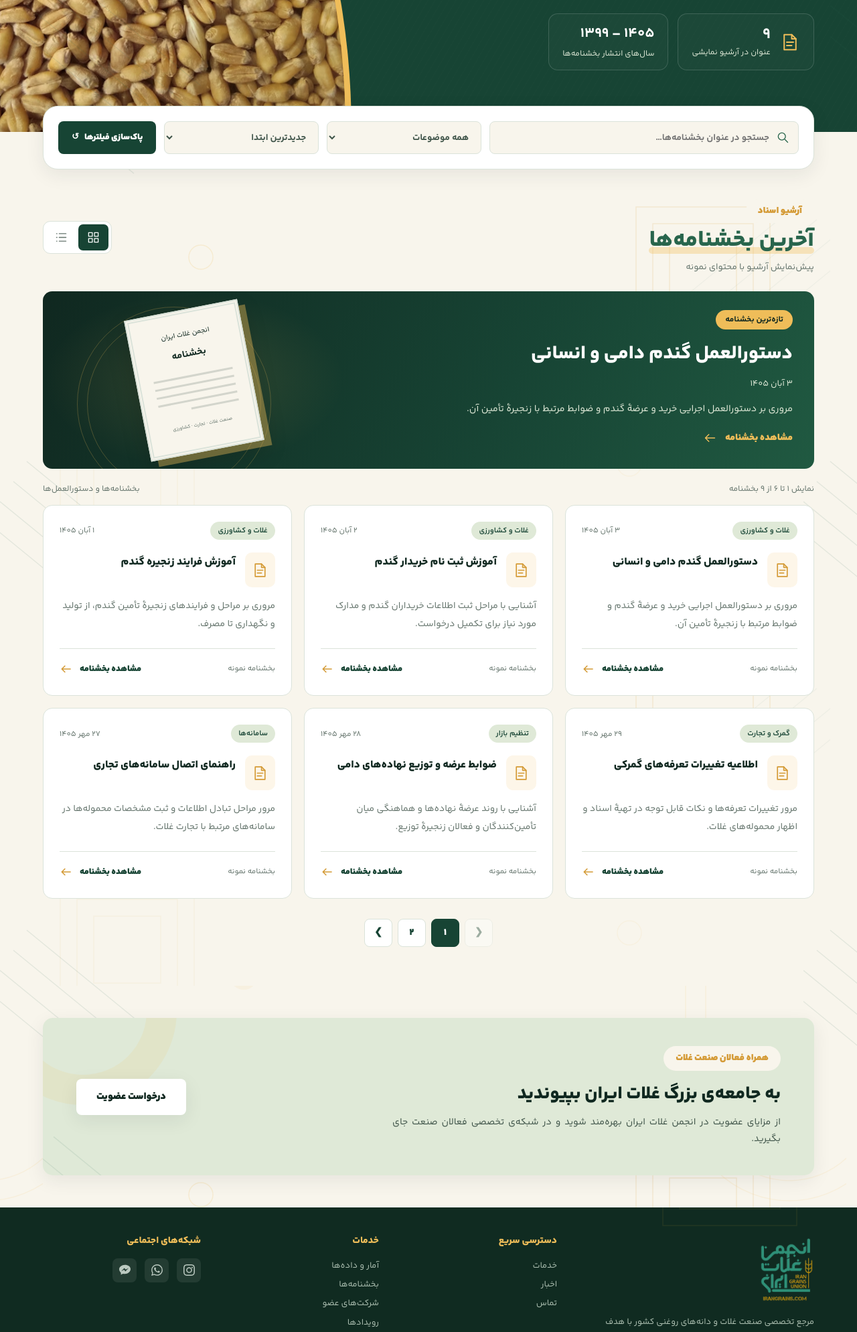
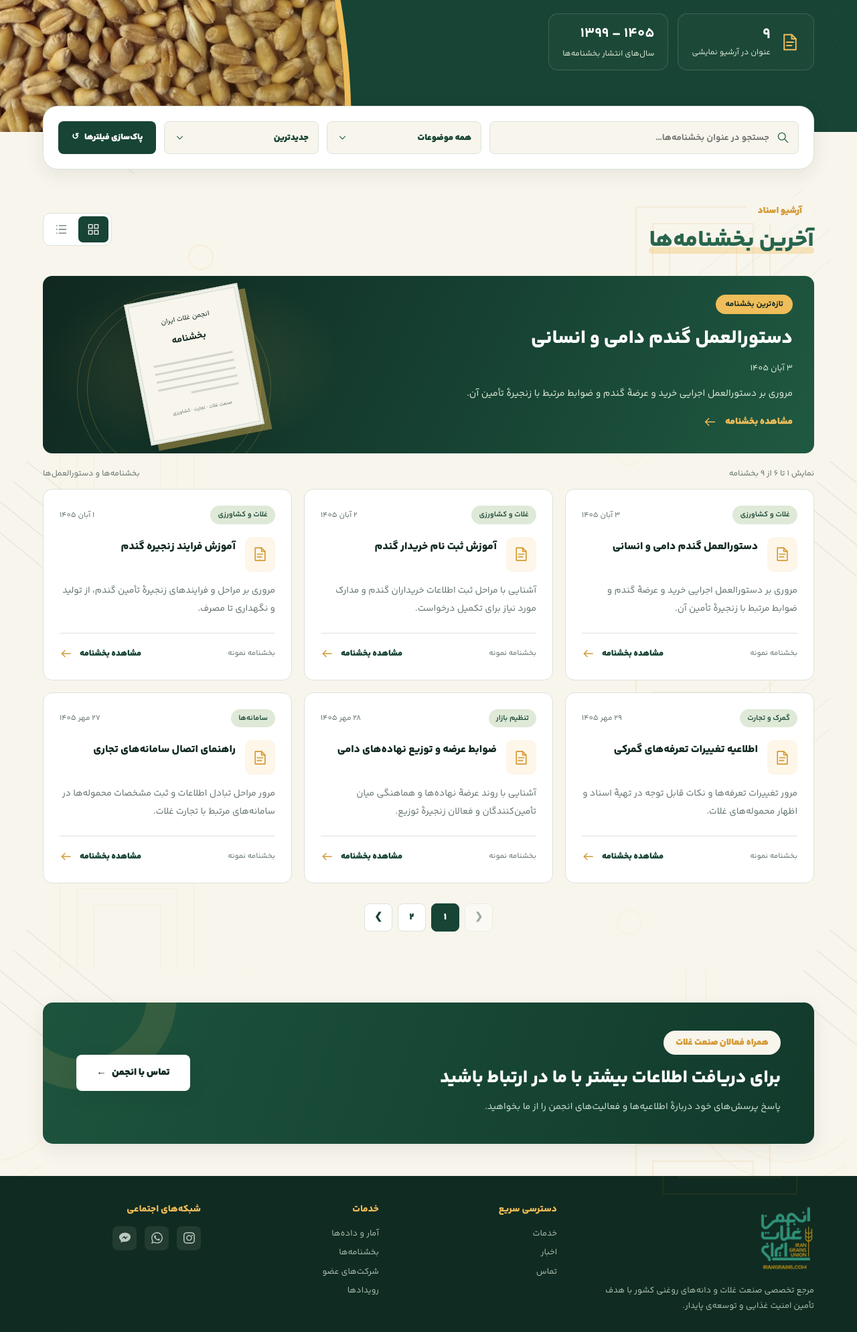
Before and after one commit to manibagherinezhad-ops/Iran-Grains-Project, a PHP site: page /circulars.html in a window 1280 px wide. Shown: the part 421-2410 px from the top of the page at 67% size. Run offline with PHP 8.4, Linux system fonts and the light colour scheme.

Commit message:
Restore circulars contact content and improve archive controls

```diff
--- a/Site/assets/css/circulars.css
+++ b/Site/assets/css/circulars.css
@@ -127,3 +127,22 @@
 .circulars-hero-facts > .circulars-years { flex-direction: column; align-items: flex-start; justify-content: center; gap: 3px; }
 .circulars-years b { line-height: 1.4; white-space: nowrap; }
 .circulars-years bdi { font-size: 1.3rem; }
+/* Topic and order menus follow the site's RTL layout and green/gold palette. */
+.circulars-select { position: relative; min-width: 0; }
+.circulars-select:has(.circulars-select-trigger[aria-expanded="true"]) { z-index: 5; }
+.circulars-select-trigger { display: flex; justify-content: space-between; align-items: center; gap: 10px; width: 100%; min-height: 49px; padding: 11px 14px; border: 1px solid var(--border); border-radius: var(--radius-sm); background: var(--bg); color: var(--forest); font: inherit; font-size: .85rem; text-align: right; transition: transform .22s ease, box-shadow .22s ease, border-color .22s ease; }
+.circulars-select-trigger:hover, .circulars-select-trigger[aria-expanded="true"] { border-color: var(--gold-dark); background: #fff; box-shadow: 0 7px 18px #10282012; transform: translateY(-3px); }
+.circulars-select-trigger svg { transition: transform .22s ease; color: var(--green); }
+.circulars-select-trigger[aria-expanded="true"] svg { transform: rotate(180deg); }
+.circulars-select-trigger span { min-width: 0; overflow: hidden; text-overflow: ellipsis; white-space: nowrap; }
+.circulars-select-menu { position: absolute; z-index: 10; top: calc(100% + 9px); inset-inline: 0; min-width: 100%; padding: 7px; border: 1px solid var(--border); border-top: 2px solid var(--gold); border-radius: 12px; background: #fff; box-shadow: var(--shadow-lg); animation: circulars-menu-in .18s ease-out; }
+.circulars-select-option { display: flex; align-items: center; justify-content: space-between; gap: 5px; width: 100%; padding: 11px 10px; border-radius: 7px; color: var(--ink-soft); text-align: right; font: inherit; font-size: .8rem; transition: background .2s ease, color .2s ease, transform .2s ease, box-shadow .2s ease; }
+.circulars-select-option:hover, .circulars-select-option:focus-visible { background: var(--gold-soft); color: var(--forest); transform: translateY(-2px); box-shadow: 0 5px 12px #1028200d; }
+.circulars-select-option[aria-selected="true"] { background: var(--sage); color: var(--forest); font-weight: 600; }
+.circulars-select-option[aria-selected="true"]::after { content: '✓'; color: var(--green); }
+@keyframes circulars-menu-in { from { opacity: 0; transform: translateY(7px); } to { opacity: 1; transform: translateY(0); } }
+@media (prefers-reduced-motion: reduce) {
+ .circulars-select-trigger, .circulars-select-trigger svg, .circulars-select-option { transition: none; }
+ .circulars-select-menu { animation: none; }
+ .circulars-select-trigger:hover, .circulars-select-option:hover { transform: none; }
+}
--- a/Site/assets/css/site-surfaces.css
+++ b/Site/assets/css/site-surfaces.css
@@ -64,9 +64,6 @@ body.theme-board { --surface-pattern: url('../img/geometry/lines.svg'); }
 .cta-box { isolation: isolate; }
 .cta-box > .section-geometry { z-index: 0; opacity: .9; }
 .cta-box > .btn { position: relative; z-index: 1; }
-.circulars-membership .cta-box { background: var(--sage); }
-.circulars-membership .cta-content h2 { color: var(--ink); }
-.circulars-membership .cta-content p { color: var(--ink-soft); }
 .circulars-membership .section-tag { margin-bottom: 12px; }
 @media (max-width: 640px) {
  .site-hero-logo { position: relative; inset: auto; transform: none; width: calc(100% - 64px); margin: 32px auto 0; }
--- a/Site/assets/js/circulars.js
+++ b/Site/assets/js/circulars.js
@@ -23,8 +23,81 @@
     const arrow = '<svg width="20" height="20" viewBox="0 0 24 24" fill="none" stroke="currentColor" stroke-width="1.8" aria-hidden="true"><path d="M20 12H4m6-6-6 6 6 6"/></svg>';
     let currentPage = 1;
     const pageSize = 6;
+    // Keep native selects as form controls; enhance them with custom RTL menus.
+    const dropdowns = [category, sort].map((select) => {
+        const label = select.closest('label');
+        const wrapper = document.createElement('div');
+        wrapper.className = 'circulars-select';
+        label.replaceWith(wrapper);
+        wrapper.append(label);
+        const trigger = document.createElement('button');
+        trigger.type = 'button';
+        trigger.className = 'circulars-select-trigger';
+        trigger.setAttribute('aria-haspopup', 'listbox');
+        trigger.setAttribute('aria-expanded', 'false');
+        const list = document.createElement('div');
+        list.id = select.id + 'List';
+        list.className = 'circulars-select-menu';
+        list.setAttribute('role', 'listbox');
+        list.setAttribute('aria-label', select === category ? 'موضوع بخشنامه' : 'ترتیب نمایش');
+        list.hidden = true;
+        trigger.setAttribute('aria-controls', list.id);
+        const text = document.createElement('span');
+        trigger.append(text);
+        trigger.insertAdjacentHTML('beforeend', '<svg width="17" height="17" viewBox="0 0 24 24" fill="none" stroke="currentColor" stroke-width="1.8" aria-hidden="true"><path d="m6 9 6 6 6-6"/></svg>');
+        const options = Array.from(select.options, (option, index) => {
+            const button = document.createElement('button');
+            button.type = 'button';
+            button.className = 'circulars-select-option';
+            button.setAttribute('role', 'option');
+            button.tabIndex = -1;
+            button.textContent = option.text;
+            button.addEventListener('click', () => {
+                select.value = option.value;
+                select.dispatchEvent(new Event('change', {bubbles: true}));
+                close();
+                trigger.focus({preventScroll: true});
+            });
+            button.addEventListener('keydown', (event) => {
+                if (['ArrowDown', 'ArrowUp', 'Home', 'End'].includes(event.key)) {
+                    event.preventDefault();
+                    const next = event.key === 'Home' ? 0 : event.key === 'End' ? select.options.length - 1 : (index + (event.key === 'ArrowDown' ? 1 : -1) + select.options.length) % select.options.length;
+                    options[next].focus();
+                }
+            });
+            list.append(button);
+            return button;
+        });
+        function close() { list.hidden = true; trigger.setAttribute('aria-expanded', 'false'); }
+        function open(last = false) {
+            dropdowns.forEach((item) => item.close());
+            list.hidden = false;
+            trigger.setAttribute('aria-expanded', 'true');
+            options[last ? options.length - 1 : select.selectedIndex].focus({preventScroll: true});
+        }
+        trigger.addEventListener('click', () => list.hidden ? open() : close());
+        trigger.addEventListener('keydown', (event) => {
+            if (event.key === 'ArrowDown' || event.key === 'ArrowUp') {event.preventDefault(); open(event.key === 'ArrowUp');}
+        });
+        wrapper.addEventListener('keydown', (event) => {
+            if (event.key === 'Escape') {event.preventDefault(); close(); trigger.focus({preventScroll: true});}
+        });
+        wrapper.addEventListener('focusout', () => {
+            requestAnimationFrame(() => {if (!wrapper.contains(document.activeElement)) close();});
+        });
+        wrapper.append(trigger, list);
+        label.hidden = true;
+        return {close, wrapper, sync() {
+            text.textContent = select.selectedOptions[0].text;
+            trigger.setAttribute('aria-label', (select === category ? 'موضوع: ' : 'ترتیب نمایش: ') + text.textContent);
+            options.forEach((option, index) => option.setAttribute('aria-selected', String(select.selectedIndex === index)));
+        }};
+    });
+    document.addEventListener('click', (event) => dropdowns.forEach((item) => {if (!item.wrapper.contains(event.target)) item.close();}));
+
     $('#archiveTotal').textContent = fa(documents.length);
     function render() {
+        dropdowns.forEach((item) => item.sync());
         const query = normalize(search.value);
         const results = documents.filter((item) => (category.value === 'all' || item.category === category.value) && normalize(item.title + ' ' + item.description).includes(query))
             .sort((a, b) => sort.value === 'oldest' ? a.date.localeCompare(b.date) : b.date.localeCompare(a.date));
@@ -39,7 +112,7 @@
     }
     [search, category, sort].forEach((input) => input.addEventListener(input === search ? 'input' : 'change', () => { currentPage = 1; render(); }));
     form.addEventListener('submit', (event) => event.preventDefault());
-    form.addEventListener('reset', () => { requestAnimationFrame(() => {currentPage = 1; render();}); });
+    form.addEventListener('reset', () => { dropdowns.forEach((item) => item.close()); requestAnimationFrame(() => {currentPage = 1; render();}); });
     pagination.addEventListener('click', (event) => {
         const button = event.target.closest('[data-page]');
         if (!button || button.disabled) return;
@@ -48,9 +121,19 @@
         $('#archiveTitle').scrollIntoView({behavior: matchMedia('(prefers-reduced-motion: reduce)').matches ? 'instant' : 'smooth', block: 'start'});
         pagination.querySelector('[aria-current="page"]')?.focus({preventScroll: true});
     });
+    let viewAnimations = [];
     document.querySelectorAll('[data-view]').forEach((button) => button.addEventListener('click', () => {
         grid.classList.toggle('is-list', button.dataset.view === 'list');
         document.querySelectorAll('[data-view]').forEach((item) => item.setAttribute('aria-pressed', String(item === button)));
+        viewAnimations.forEach((animation) => animation.cancel());
+        viewAnimations = [];
+        if (!matchMedia('(prefers-reduced-motion: reduce)').matches) {
+            viewAnimations = Array.from(grid.children, (card, index) => card.animate([
+                {opacity: 0, transform: 'translateY(16px) scale(.985)'},
+                {opacity: 1, transform: 'translateY(0) scale(1)'}
+            ], {duration: 380, delay: index * 35, easing: 'cubic-bezier(.2,.7,.3,1)', fill: 'backwards'}));
+        }
+
     }));
     document.addEventListener('click', (event) => {
         const button = event.target.closest('[data-open]');
--- a/Site/circulars.html
+++ b/Site/circulars.html
@@ -78,10 +78,10 @@
         <form class="circulars-filters" id="circularFilters" role="search" aria-label="جستجوی بخشنامه‌ها">
             <label class="circulars-search"><svg width="24" height="24" viewBox="0 0 24 24" fill="none" stroke="currentColor" stroke-width="1.6" stroke-linecap="round" stroke-linejoin="round" aria-hidden="true"><circle cx="10.5" cy="10.5" r="6.5"/><path d="m16 16 5 5"/></svg><input type="search" id="circularSearch" placeholder="جستجو در عنوان بخشنامه‌ها…" aria-label="جستجو در بخشنامه‌ها"></label>
             <label><span class="sr-only">موضوع</span><select id="circularCategory"><option value="all">همه موضوعات</option><option value="agriculture">غلات و کشاورزی</option><option value="customs">گمرک و تجارت</option><option value="market">تنظیم بازار</option><option value="systems">سامانه‌ها</option></select></label>
-            <label><span class="sr-only">ترتیب نمایش</span><select id="circularSort"><option value="newest">جدیدترین ابتدا</option><option value="oldest">قدیمی‌ترین ابتدا</option></select></label>
+            <label><span class="sr-only">ترتیب نمایش</span><select id="circularSort"><option value="newest">جدیدترین</option><option value="oldest">قدیمی ترین</option></select></label>
             <button type="reset" class="btn circulars-reset">پاک‌سازی فیلترها <span aria-hidden="true">↺</span></button>
         </form>
-        <div class="circulars-heading"><div><span class="section-tag">آرشیو اسناد</span><h2 class="section-title" id="archiveTitle">آخرین بخشنامه‌ها</h2><p class="circulars-caption">پیش‌نمایش آرشیو با محتوای نمونه</p></div><div class="circulars-views" role="group" aria-label="نوع نمایش"><button type="button" data-view="grid" aria-label="نمایش شبکه‌ای" aria-pressed="true"><svg width="24" height="24" viewBox="0 0 24 24" fill="none" stroke="currentColor" stroke-width="1.6" stroke-linecap="round" stroke-linejoin="round" aria-hidden="true"><path d="M3 3h7v7H3zM14 3h7v7h-7zM3 14h7v7H3zM14 14h7v7h-7z"/></svg></button><button type="button" data-view="list" aria-label="نمایش فهرستی" aria-pressed="false"><svg width="24" height="24" viewBox="0 0 24 24" fill="none" stroke="currentColor" stroke-width="1.6" stroke-linecap="round" stroke-linejoin="round" aria-hidden="true"><path d="M8 5h13M8 12h13M8 19h13M3 5h1M3 12h1M3 19h1"/></svg></button></div></div>
+        <div class="circulars-heading"><div><span class="section-tag">آرشیو اسناد</span><h2 class="section-title" id="archiveTitle">آخرین بخشنامه‌ها</h2></div><div class="circulars-views" role="group" aria-label="نوع نمایش"><button type="button" data-view="grid" aria-label="نمایش شبکه‌ای" aria-pressed="true"><svg width="24" height="24" viewBox="0 0 24 24" fill="none" stroke="currentColor" stroke-width="1.6" stroke-linecap="round" stroke-linejoin="round" aria-hidden="true"><path d="M3 3h7v7H3zM14 3h7v7h-7zM3 14h7v7H3zM14 14h7v7h-7z"/></svg></button><button type="button" data-view="list" aria-label="نمایش فهرستی" aria-pressed="false"><svg width="24" height="24" viewBox="0 0 24 24" fill="none" stroke="currentColor" stroke-width="1.6" stroke-linecap="round" stroke-linejoin="round" aria-hidden="true"><path d="M8 5h13M8 12h13M8 19h13M3 5h1M3 12h1M3 19h1"/></svg></button></div></div>
         <article class="circulars-feature" id="circularFeature">
             <div class="circulars-feature-text"><span class="circulars-feature-label">تازه‌ترین بخشنامه</span><h3>دستورالعمل گندم دامی و انسانی</h3><time datetime="2026-10-25">۳ آبان ۱۴۰۵</time><p>مروری بر دستورالعمل اجرایی خرید و عرضهٔ گندم و ضوابط مرتبط با زنجیرهٔ تأمین آن.</p><button type="button" class="circulars-feature-link" data-open="1">مشاهده بخشنامه <svg width="24" height="24" viewBox="0 0 24 24" fill="none" stroke="currentColor" stroke-width="1.6" stroke-linecap="round" stroke-linejoin="round" aria-hidden="true"><path d="M20 12H4m6-6-6 6 6 6"/></svg></button></div>
             <div class="circulars-document-art" aria-hidden="true"><div class="circulars-paper"><span>انجمن غلات ایران</span><b>بخشنامه</b><i></i><i></i><i></i><i></i><i></i><small>صنعت غلات · تجارت · کشاورزی</small></div></div>
@@ -98,10 +98,10 @@
                 <span class="section-geometry" aria-hidden="true"></span>
                 <div class="cta-content">
                     <span class="section-tag">همراه فعالان صنعت غلات</span>
-                    <h2>به جامعه‌ی بزرگ غلات ایران بپیوندید</h2>
-                    <p>از مزایای عضویت در انجمن غلات ایران بهره‌مند شوید و در شبکه‌ی تخصصی فعالان صنعت جای بگیرید.</p>
+                    <h2>برای دریافت اطلاعات بیشتر با ما در ارتباط باشید</h2>
+                    <p>پاسخ پرسش‌های خود دربارهٔ اطلاعیه‌ها و فعالیت‌های انجمن را از ما بخواهید.</p>
                 </div>
-                <a href="index.html#contact" class="btn btn-white">درخواست عضویت</a>
+                <a href="contact.html" class="btn btn-white">تماس با انجمن <span aria-hidden="true">←</span></a>
             </div>
         </div>
     </section>
```
